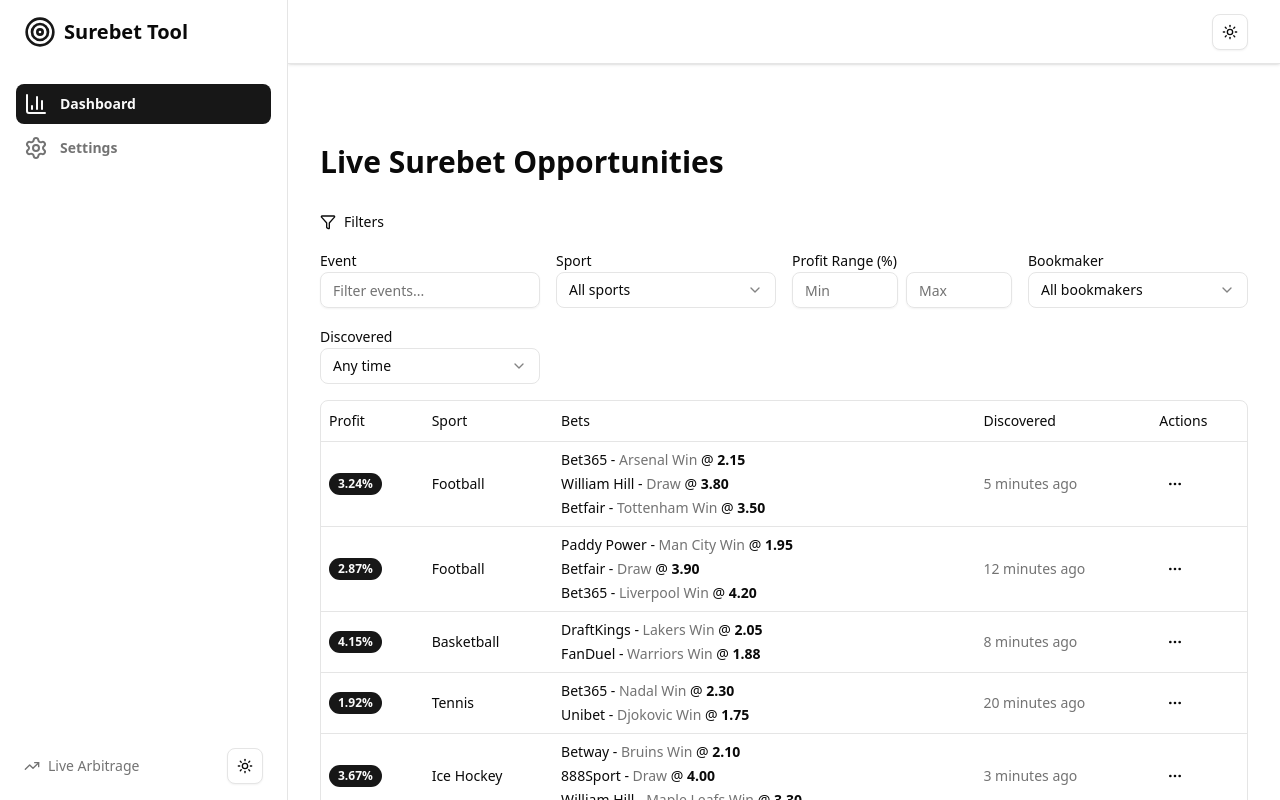
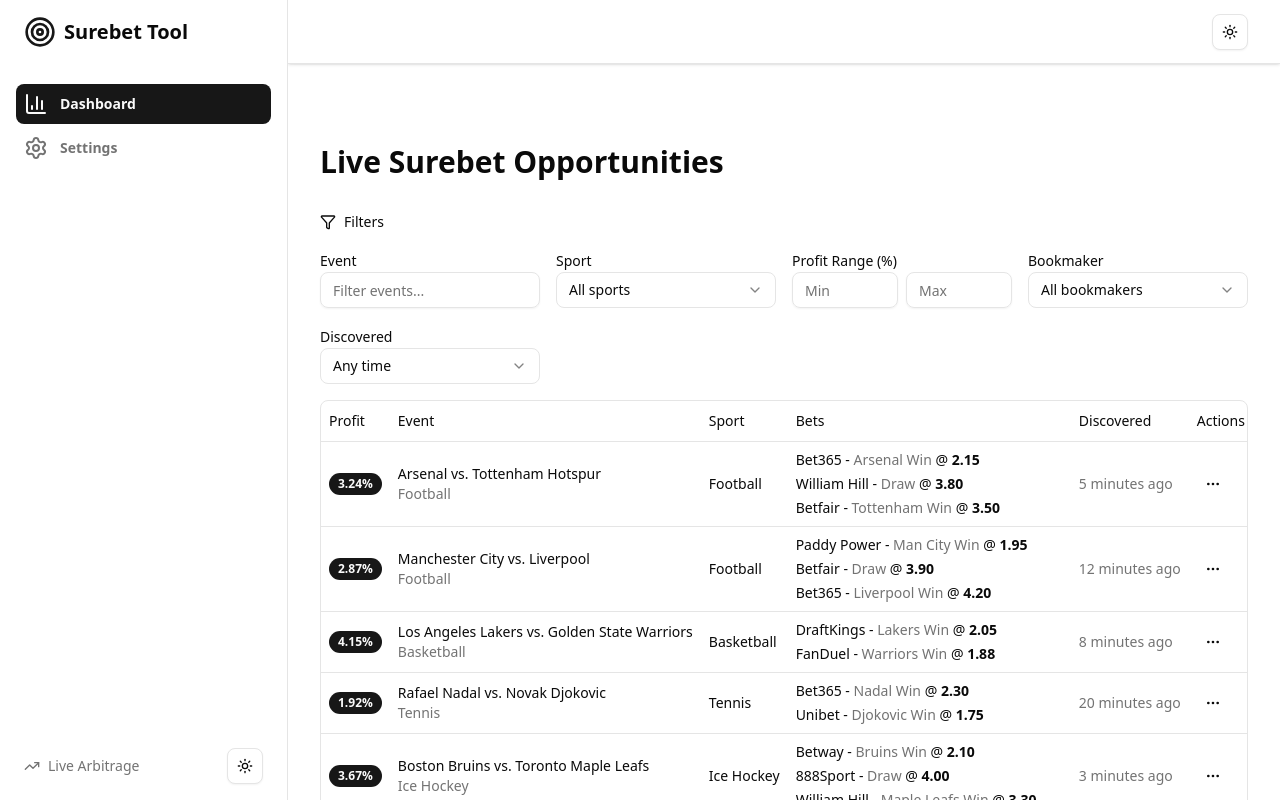
Before and after one commit to Mian-JunaidBabar/surebet-tool, a Next.js app in the folder apps/frontend/: page /dashboard in a window 1280 px wide. Shown: the top 800 px of the page. Built offline with nearby package versions, Linux system fonts and the light colour scheme.

Commit message:
feat: add event column to data table with sport display; update filter defaults for sport, bookmaker, and time

```diff
--- a/apps/frontend/app/dashboard/columns.tsx
+++ b/apps/frontend/app/dashboard/columns.tsx
@@ -53,6 +53,20 @@
       const profit = row.getValue(id) as number;
       const [min, max] = value as [number, number];
       return profit >= min && profit <= max;
+    },
+  },
+  {
+    accessorKey: "event",
+    header: "Event",
+    cell: ({ row }: { row: any }) => {
+      const event = row.getValue("event") as string;
+      const sport = row.original.sport;
+      return (
+        <div className="flex flex-col">
+          <span className="font-medium">{event}</span>
+          <span className="text-sm text-muted-foreground">{sport}</span>
+        </div>
+      );
     },
   },
   {
--- a/apps/frontend/app/dashboard/data-table.tsx
+++ b/apps/frontend/app/dashboard/data-table.tsx
@@ -42,11 +42,12 @@
   const [columnFilters, setColumnFilters] = React.useState<ColumnFiltersState>(
     []
   );
-  const [sportFilter, setSportFilter] = React.useState<string>("");
+  // use explicit non-empty tokens for the Select values (Radix requires non-empty values)
+  const [sportFilter, setSportFilter] = React.useState<string>("all");
   const [minProfit, setMinProfit] = React.useState<string>("");
   const [maxProfit, setMaxProfit] = React.useState<string>("");
-  const [bookmakerFilter, setBookmakerFilter] = React.useState<string>("");
-  const [timeFilter, setTimeFilter] = React.useState<string>("");
+  const [bookmakerFilter, setBookmakerFilter] = React.useState<string>("all");
+  const [timeFilter, setTimeFilter] = React.useState<string>("any");
 
   const table = useReactTable({
     data,
@@ -80,13 +81,14 @@
     const filters: ColumnFiltersState = [];
 
     // Event filter (existing)
-    const eventFilter = table.getColumn("event")?.getFilterValue() as string;
+    const eventFilter =
+      (table.getColumn("event")?.getFilterValue() as string) || "";
     if (eventFilter) {
       filters.push({ id: "event", value: eventFilter });
     }
 
-    // Sport filter
-    if (sportFilter) {
+    // Sport filter ("all" means no filter)
+    if (sportFilter && sportFilter !== "all") {
       table.getColumn("sport")?.setFilterValue(sportFilter);
       filters.push({ id: "sport", value: sportFilter });
     } else {
@@ -103,16 +105,16 @@
       table.getColumn("profit")?.setFilterValue(undefined);
     }
 
-    // Bookmaker filter
-    if (bookmakerFilter) {
+    // Bookmaker filter ("all" means no filter)
+    if (bookmakerFilter && bookmakerFilter !== "all") {
       table.getColumn("bookmakers")?.setFilterValue(bookmakerFilter);
       filters.push({ id: "bookmakers", value: bookmakerFilter });
     } else {
       table.getColumn("bookmakers")?.setFilterValue(undefined);
     }
 
-    // Time filter
-    if (timeFilter) {
+    // Time filter ("any" means no filter)
+    if (timeFilter && timeFilter !== "any") {
       const now = Date.now();
       let timeThreshold = now;
       switch (timeFilter) {
@@ -136,22 +138,23 @@
   }, [sportFilter, minProfit, maxProfit, bookmakerFilter, timeFilter, table]);
 
   const clearFilters = () => {
-    setSportFilter("");
+    setSportFilter("all");
     setMinProfit("");
     setMaxProfit("");
-    setBookmakerFilter("");
-    setTimeFilter("");
-    table.getColumn("event")?.setFilterValue("");
+    setBookmakerFilter("all");
+    setTimeFilter("any");
+    table.getColumn("event")?.setFilterValue(undefined);
     setColumnFilters([]);
   };
 
   const hasActiveFilters =
-    sportFilter ||
+    (sportFilter && sportFilter !== "all") ||
     minProfit ||
     maxProfit ||
-    bookmakerFilter ||
-    timeFilter ||
-    (table.getColumn("event")?.getFilterValue() as string);
+    (bookmakerFilter && bookmakerFilter !== "all") ||
+    (timeFilter && timeFilter !== "any") ||
+    (table.getColumn("event")?.getFilterValue() as string) ||
+    "";
 
   return (
     <div className="space-y-4">
@@ -197,7 +200,7 @@
                 <SelectValue placeholder="All sports" />
               </SelectTrigger>
               <SelectContent>
-                <SelectItem value="">All sports</SelectItem>
+                <SelectItem value="all">All sports</SelectItem>
                 {sports.map((sport) => (
                   <SelectItem key={sport} value={sport}>
                     {sport}
@@ -238,7 +241,7 @@
                 <SelectValue placeholder="All bookmakers" />
               </SelectTrigger>
               <SelectContent>
-                <SelectItem value="">All bookmakers</SelectItem>
+                <SelectItem value="all">All bookmakers</SelectItem>
                 {bookmakers.map((bookmaker) => (
                   <SelectItem key={bookmaker} value={bookmaker}>
                     {bookmaker}
@@ -256,7 +259,7 @@
                 <SelectValue placeholder="Any time" />
               </SelectTrigger>
               <SelectContent>
-                <SelectItem value="">Any time</SelectItem>
+                <SelectItem value="any">Any time</SelectItem>
                 <SelectItem value="1h">Last hour</SelectItem>
                 <SelectItem value="6h">Last 6 hours</SelectItem>
                 <SelectItem value="24h">Last 24 hours</SelectItem>
```
